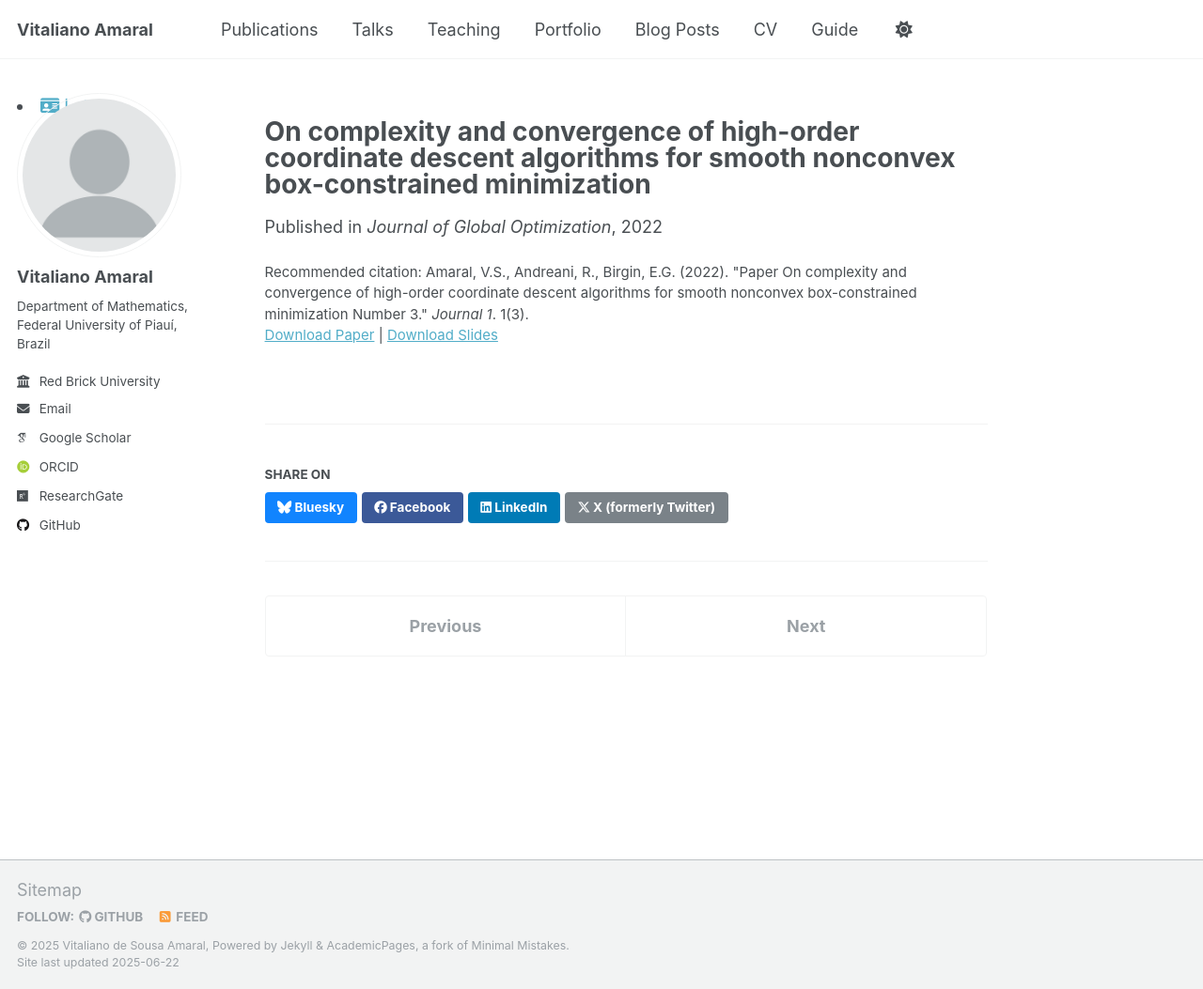
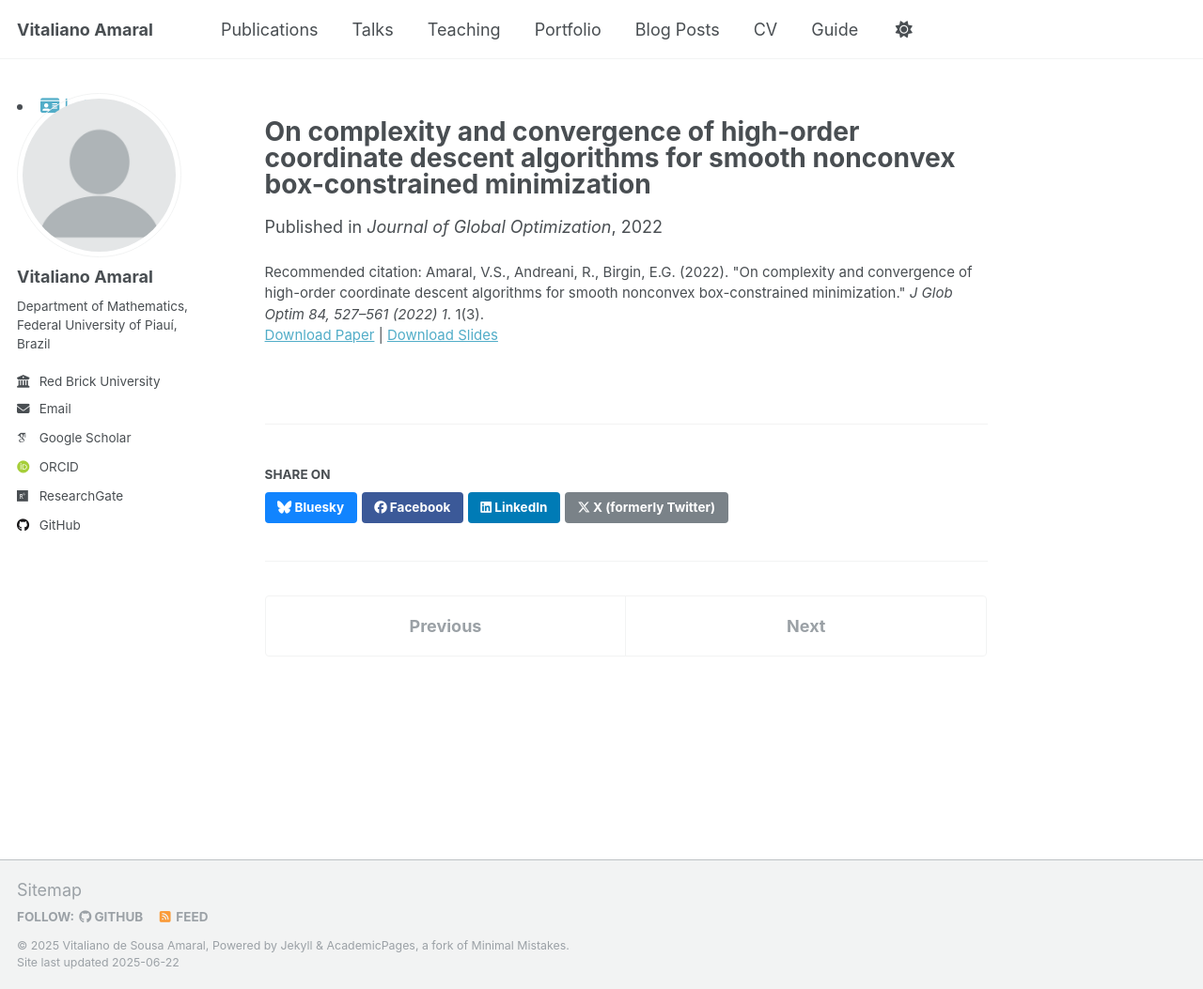
Before and after one commit to vitalianoamaral/vitalianoamaral.github.io, a Jekyll site: the page built from _publications/2015-10-01-paper-title-number-3.md, in a window 1280 px wide and 1053 px high. Shown: the whole window at 94% size. Built offline with Jekyll 4.4.1, drawn with Linux system fonts in a browser that asks for light colours; some web fonts are replaced.

Commit message:
Update 2015-10-01-paper-title-number-3.md

```diff
--- a/_publications/2015-10-01-paper-title-number-3.md
+++ b/_publications/2015-10-01-paper-title-number-3.md
@@ -8,5 +8,5 @@ date: 2022-04-28
 venue: 'Journal of Global Optimization'
 slidesurl: 'http://academicpages.github.io/files/slides3.pdf'
 paperurl: 'http://academicpages.github.io/files/paper3.pdf'
-citation: 'Amaral, V.S., Andreani, R., Birgin, E.G. (2022). &quot;Paper On complexity and convergence of high-order coordinate descent algorithms for smooth nonconvex box-constrained minimization Number 3.&quot; <i>Journal 1</i>. 1(3).'
+citation: 'Amaral, V.S., Andreani, R., Birgin, E.G. (2022). &quot;On complexity and convergence of high-order coordinate descent algorithms for smooth nonconvex box-constrained minimization.&quot; <i>J Glob Optim  84, 527–561 (2022) 1</i>. 1(3).'
 ---
```
